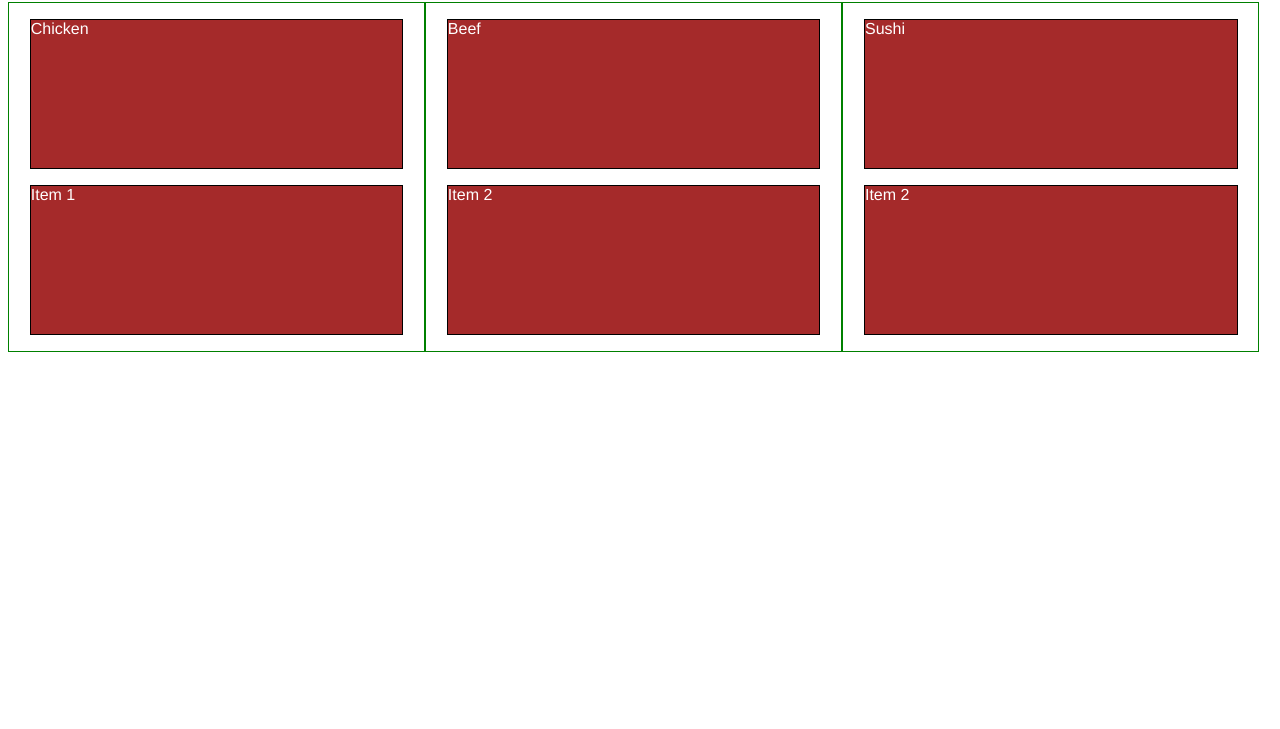
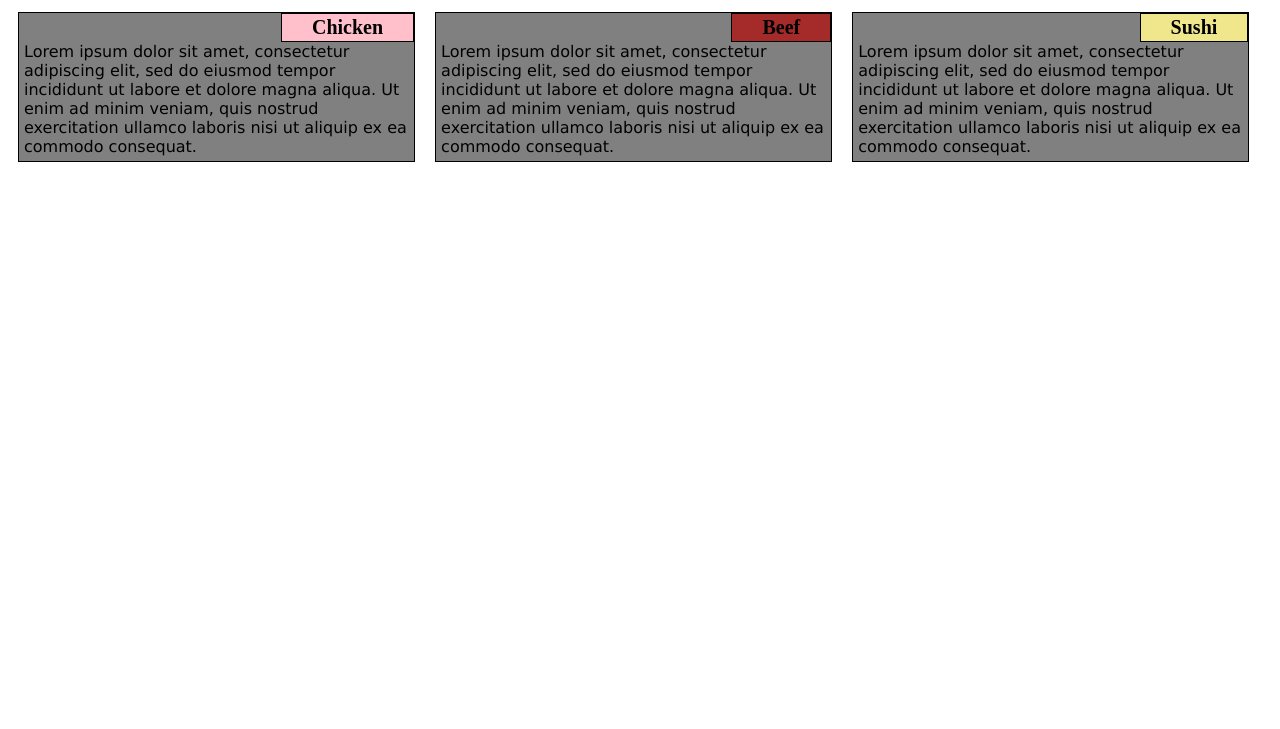
Before and after one commit to littletonman/coursera-test, a plain HTML site: page module2-solution/index.html in a window 1280 px wide. Shown: the part 71-800 px from the top of the page. Drawn offline with Linux system fonts and the light colour scheme.

Commit message:
// Update the ui

```diff
--- a/module2-solution/css/styles.css
+++ b/module2-solution/css/styles.css
@@ -3,19 +3,47 @@
 }
 h1 {
   margin-bottom: 15px;
-}
-p {
-  border: 1px solid black;
-  background-color: #A52A2A;
-  width: 90%;
-  height: 150px;
-  margin-right: auto;
-  margin-left: auto;
-  font-family: Helvetica;
-  color: white;
+  text-align: center;
 }
 
-/* Simple Responsive Framework. */
+section {
+  position: relative;
+}
+section > div {
+  background-color: grey;
+  border: 1px solid black;
+  margin: 10px;
+  position: relative;
+}
+
+section > div > div{
+  position: relative;
+  border: 1px solid black;
+  font-weight: bold;
+  font-size: 1.25em;
+  padding:2px 30px;
+  float:right;
+}
+
+#chicken-title{
+  background-color: pink;
+}
+#beef-title{
+  background-color: brown;
+}
+#sushi-title{
+  background-color: khaki;
+}
+
+section > div > p {
+  margin: 5px;
+  font-family: "Lucida Sans Unicode", "Lucida Grande", sans-serif;
+  color: black;
+  clear:both;
+
+
+}
+
 .row {
   width: 100%;
 }
@@ -23,7 +51,6 @@ p {
 @media (min-width: 992px) {
   .col-lg-1, .col-lg-2, .col-lg-3, .col-lg-4, .col-lg-5, .col-lg-6, .col-lg-7, .col-lg-8, .col-lg-9, .col-lg-10, .col-lg-11, .col-lg-12 {
     float: left;
-    border: 1px solid green;
   }
   .col-lg-1 {
     width: 8.33%;
@@ -66,7 +93,6 @@ p {
 @media (min-width: 768px) and (max-width: 991px) {
   .col-md-1, .col-md-2, .col-md-3, .col-md-4, .col-md-5, .col-md-6, .col-md-7, .col-md-8, .col-md-9, .col-md-10, .col-md-11, .col-md-12 {
     float: left;
-    border: 1px solid green;
   }
   .col-md-1 {
     width: 8.33%;
--- a/module2-solution/index.html
+++ b/module2-solution/index.html
@@ -1,17 +1,38 @@
 <!DOCTYPE html>
 <html>
 <head>
-<meta charset="utf-8">
-<meta name="viewport" content="width=device-width, initial-scale=1">
-<title>Module 2 Coding Assignment</title>
-<link rel="stylesheet" href="css/styles.css">
+	<meta charset="utf-8">
+	<meta name="viewport" content="width=device-width, initial-scale=1">
+	<title>Module 2 Coding Assignment</title>
+	<link rel="stylesheet" href="css/styles.css">
 </head>
 <body>
-<h1>Module 2 Assignment</h1>
-
-<div class="col-lg-4 col-md-6"><p class="section-title" id="chicken-title">Chicken</p><p>Item 1</p></div>
-<div class="col-lg-4 col-md-6"><p class="section-title" id="beef-title">Beef</p><p>Item 2</p></div>
-<div class="col-lg-4 col-md-12"><p class="section-title" id="sushi-title">Sushi</p><p>Item 2</p></div>
-
+	<h1>Module 2 Assignment</h1>
+	<div class="row">
+		<section class="col-lg-4 col-md-6">
+			<div>
+				<div class="section-title" id="chicken-title">Chicken</div>
+				<p>
+					Lorem ipsum dolor sit amet, consectetur adipiscing elit, sed do eiusmod tempor incididunt ut labore et dolore magna aliqua. Ut enim ad minim veniam, quis nostrud exercitation ullamco laboris nisi ut aliquip ex ea commodo consequat.
+				</p>
+			</div>
+		</section>
+		<section class="col-lg-4 col-md-6">
+		<div>
+			<div class="section-title" id="beef-title">Beef</div>
+			<p>
+				Lorem ipsum dolor sit amet, consectetur adipiscing elit, sed do eiusmod tempor incididunt ut labore et dolore magna aliqua. Ut enim ad minim veniam, quis nostrud exercitation ullamco laboris nisi ut aliquip ex ea commodo consequat.
+			</p>
+			</div>
+		</section>
+		<section class="col-lg-4 col-md-12">
+		<div>
+			<div class="section-title" id="sushi-title">Sushi</div>
+			<p>
+				Lorem ipsum dolor sit amet, consectetur adipiscing elit, sed do eiusmod tempor incididunt ut labore et dolore magna aliqua. Ut enim ad minim veniam, quis nostrud exercitation ullamco laboris nisi ut aliquip ex ea commodo consequat.
+			</p>
+			</div>
+		</section>
+	</div>
 </body>
 </html>
```
